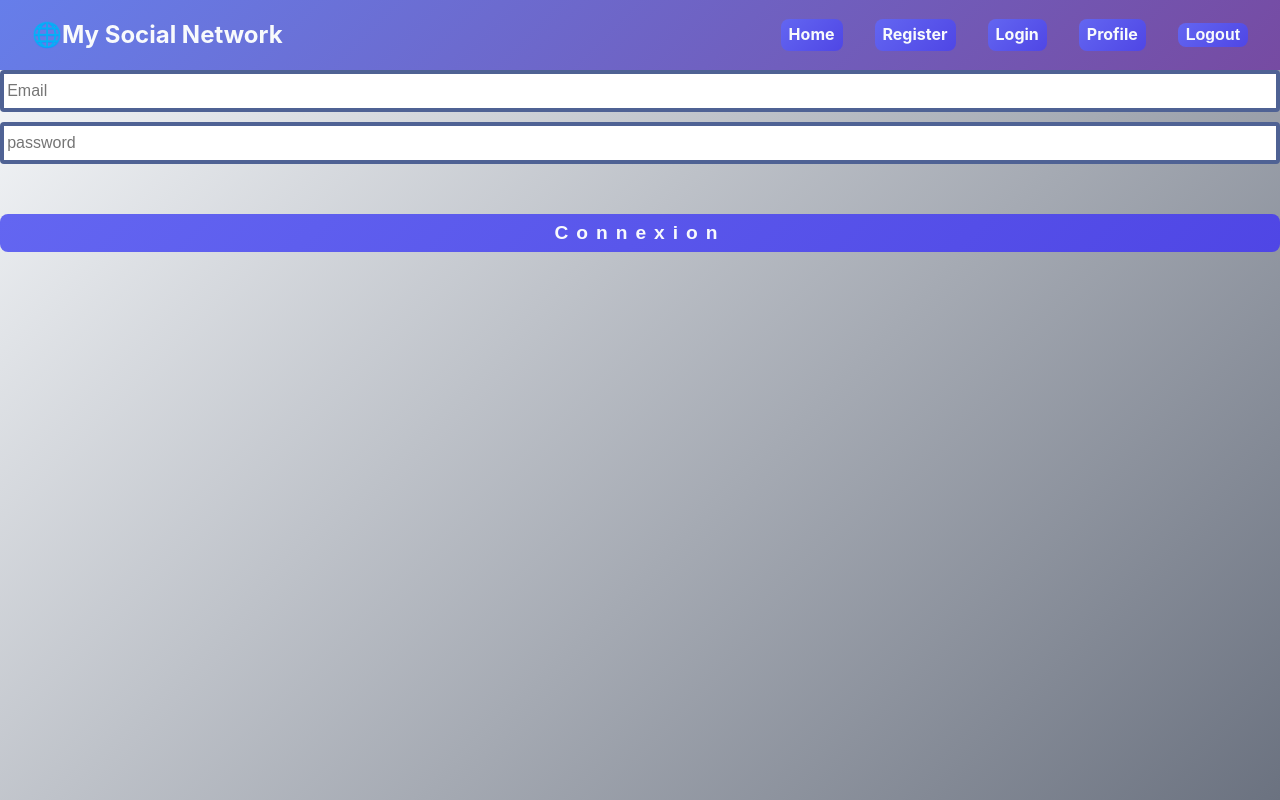
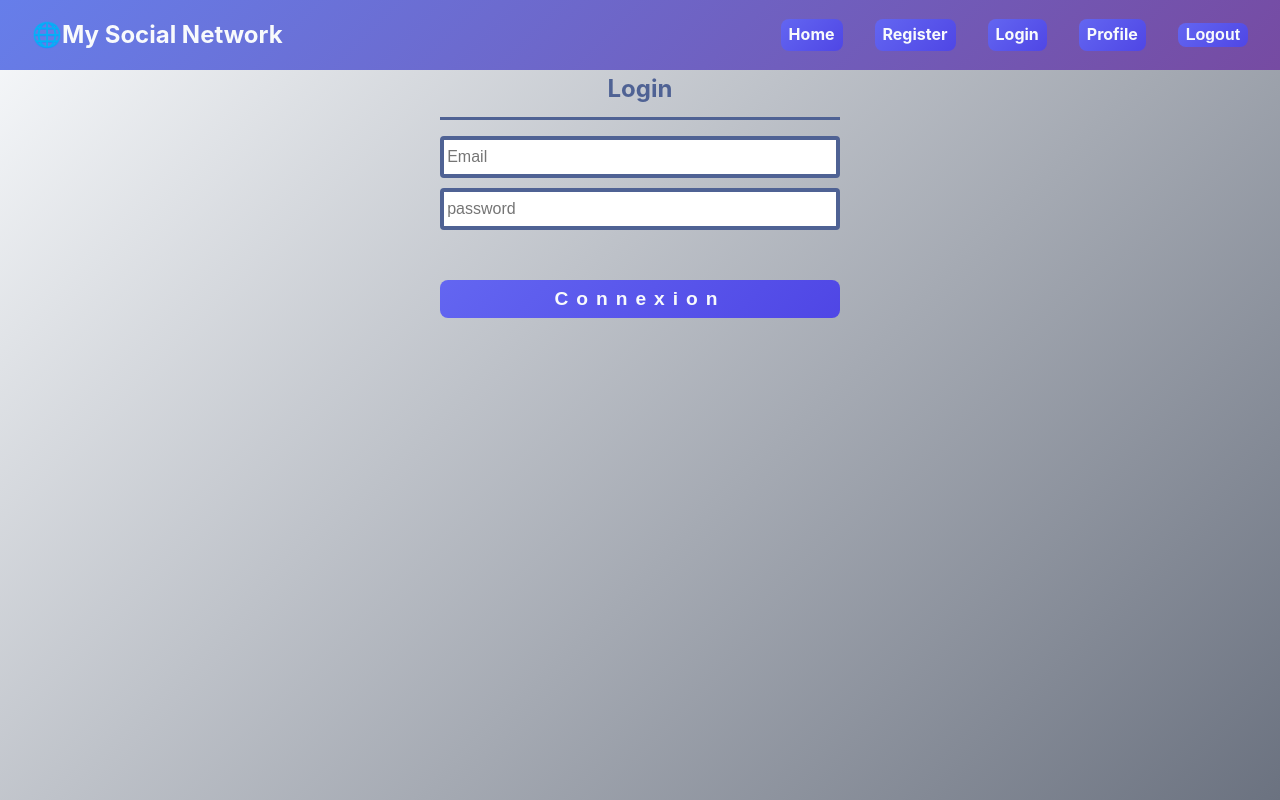
Before and after one commit to RosaBen/socials, a React (Vite) app: page /login in a window 1280 px wide. Built offline with nearby package versions, Linux system fonts and the light colour scheme.

Commit message:
css done

```diff
--- a/src/components/AuthForm.jsx
+++ b/src/components/RegisterForm.jsx
@@ -3,7 +3,7 @@ import { useNavigate } from "react-router-dom";
 import Cookies from 'js-cookie';
 
 
-export default function AuthForm (){
+export default function RegisterForm (){
   const {register,handleSubmit, formState: { errors }} = useForm();
   const navigate = useNavigate();
   const onSubmit = async(data) => {
--- a/src/pages/Login.jsx
+++ b/src/pages/Login.jsx
@@ -19,7 +19,9 @@ export default function Login (){
   }
 
   return(
-    <form onSubmit={handleSubmit}>
+    <section className="login-page-container">
+      <h2>Login</h2>
+          <form onSubmit={handleSubmit}>
       <input
       type="email"
       placeholder="Email"
@@ -34,5 +36,6 @@ export default function Login (){
       />
       <button type="submit">Connexion</button>
     </form>
+    </section>
   )
 }
--- a/src/pages/Register.jsx
+++ b/src/pages/Register.jsx
@@ -1,9 +1,9 @@
-import AuthForm from "../components/AuthForm";
+import RegisterForm from "../components/RegisterForm";
 export default function Register(){
   return (
-<section className="form-page-container">
+<section className="register-page-container">
   <h2>Register</h2>
-  <AuthForm/>
+  <RegisterForm/>
 </section>
   )
 }
--- a/src/styles/loginRegister.css
+++ b/src/styles/loginRegister.css
@@ -1,8 +1,17 @@
 /* REGISTER */
 
-.form-page-container{
+.register-page-container{
     max-width: 400px;
   margin: 0 auto;
+}
+
+.login-page-container{
+      max-width: 400px;
+      margin: 0 auto;
+}
+
+.login-page-container h2{
+  margin-bottom: 1rem;
 }
 h2 {
   font-weight: bold;
```
